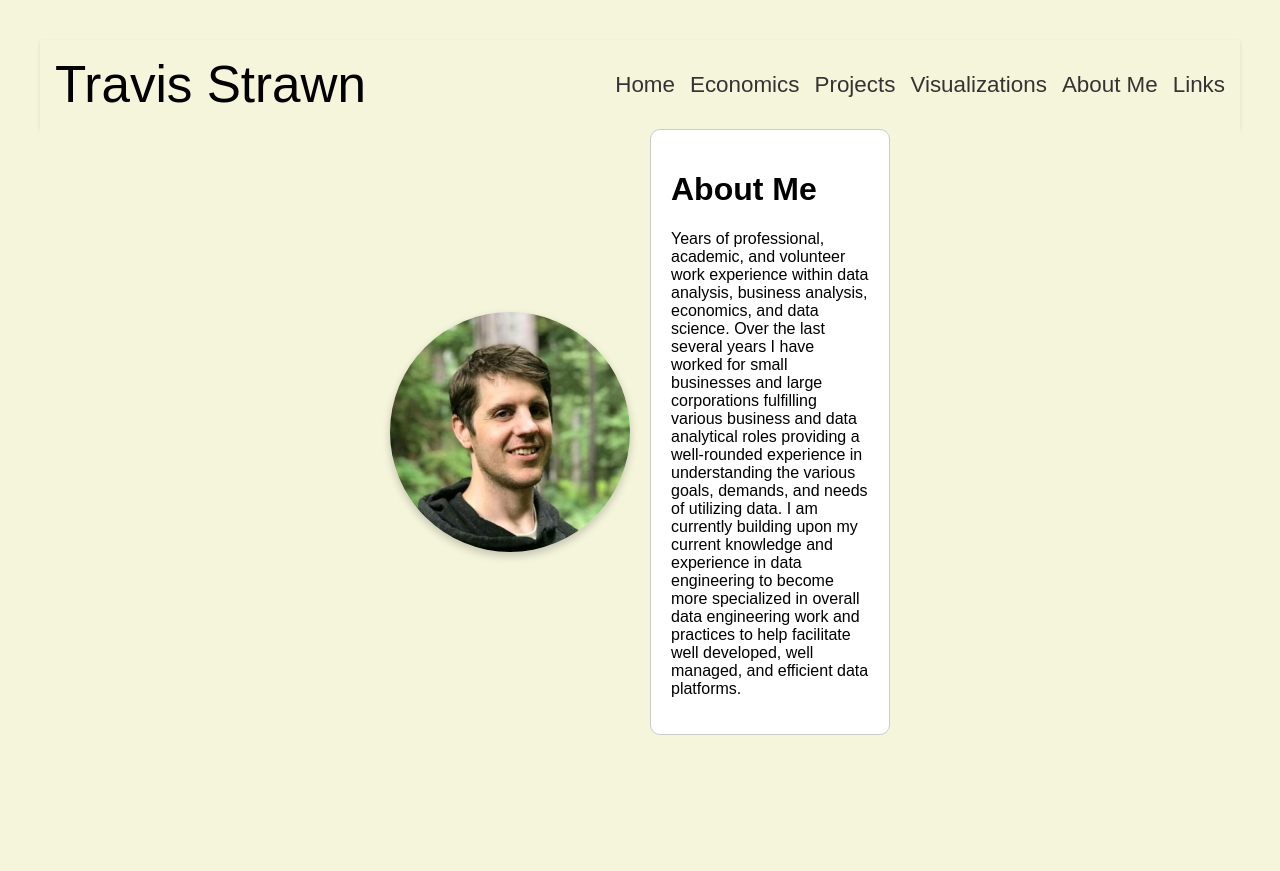
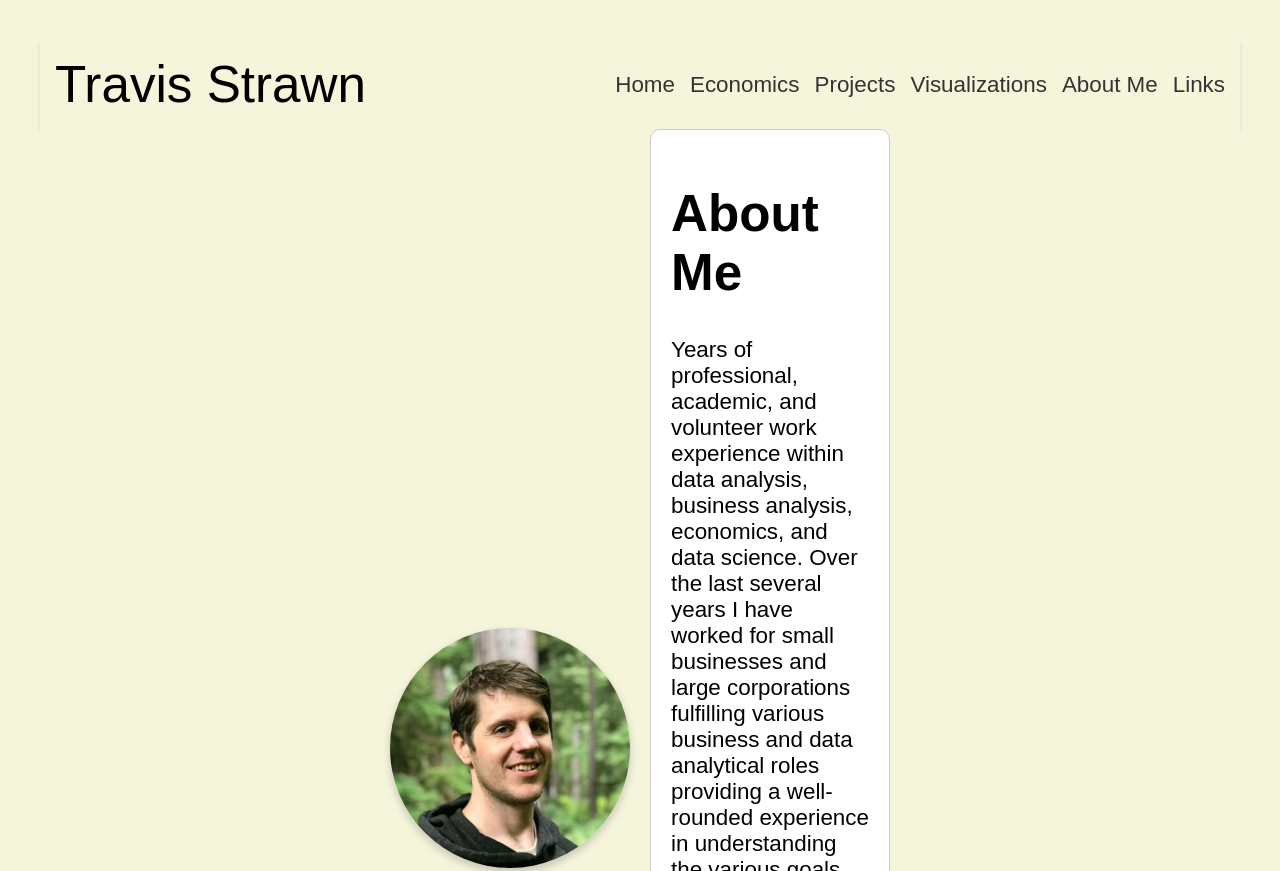
Before and after one commit to vipassanaecon/vipassanaecon.github.io, a plain HTML site: page pages/about_me.html in a window 1280 px wide. Shown: the top 871 px of the page. Before the commit the page ends 800 px from the top, so only its background shows below. Drawn offline with Linux system fonts and the light colour scheme.

Commit message:
update links and css

```diff
--- a/pages/about_me.html
+++ b/pages/about_me.html
@@ -25,8 +25,8 @@
         <img src="/images/about_me_photo.jpg" style="width: 20%; height: auto; border-radius: 50%; margin-right: 20px;" alt="About Me Photo">
         <!-- Container for heading and paragraph -->
         <div style="background-color: white; padding: 20px; border-radius: 10px; border: 1px solid #ccc; width: 20%; height: 20%; max-width: 20%;">
-            <h1>About Me</h1>
-            <p style="max-width: 300px; height: auto;">
+            <h1 style="font-size: 4vw;">About Me</h1>
+            <p style="font-size: 1.75vw; max-width: 300px; height: auto;">
                 Years of professional, academic, and volunteer work experience within data analysis, business analysis, economics, and data science.
                 Over the last several years I have worked for small businesses and large corporations fulfilling various business and data analytical roles providing a well-rounded experience in understanding the various goals, demands, and needs of utilizing data.
                 I am currently building upon my current knowledge and experience in data engineering to become more specialized in overall data engineering work and practices to help facilitate well developed, well managed, and efficient data platforms.
```
